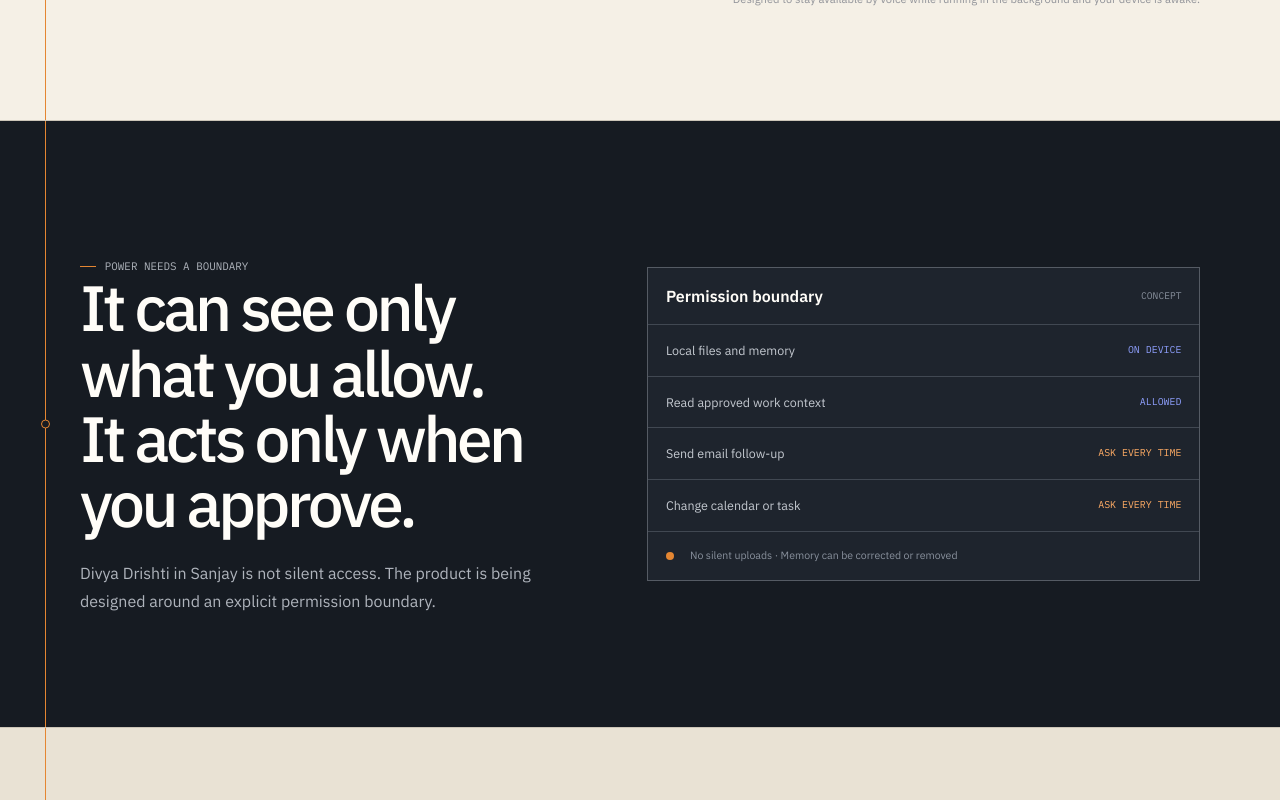
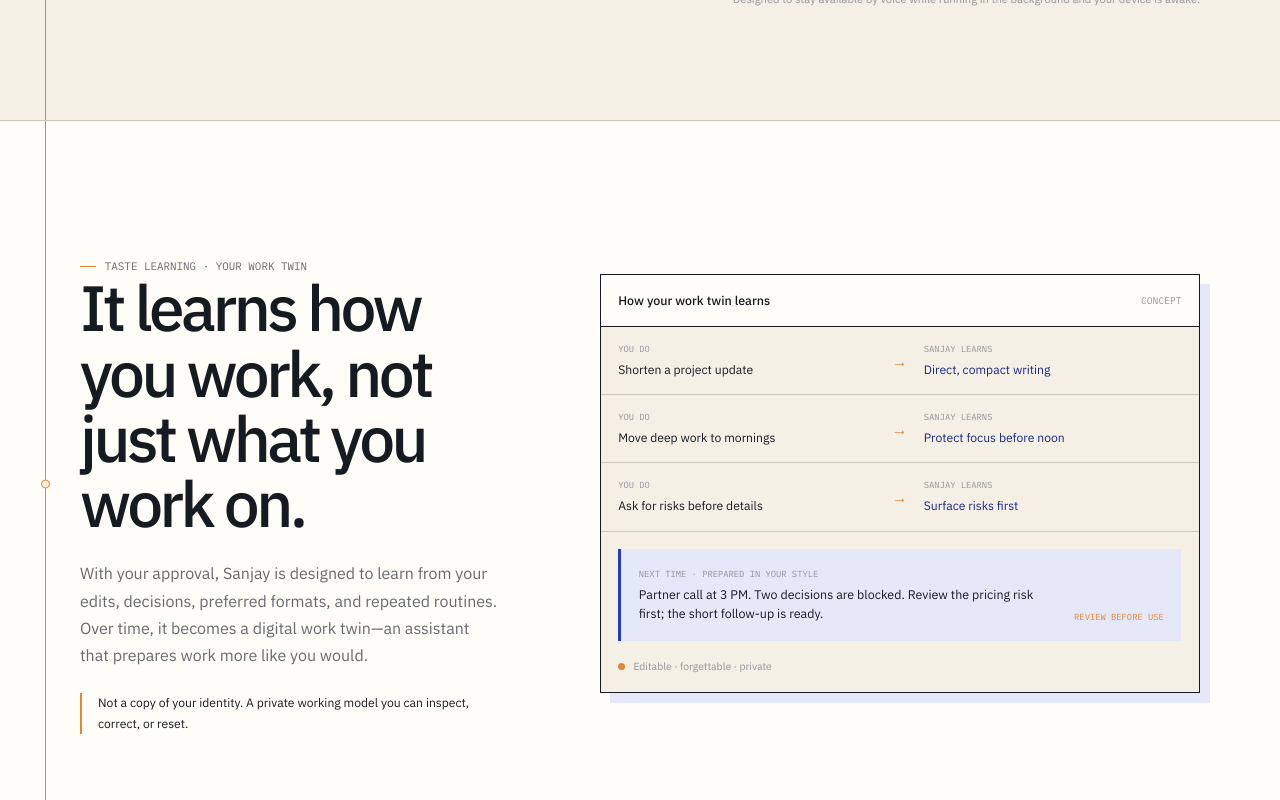
Before and after one commit to GeekyKartikey/Sanjay-AI-Immersion, a Next.js app: page / in a window 1280 px wide. Shown: the part 2000-2800 px from the top of the page. Built offline with nearby package versions, Linux system fonts and the light colour scheme; no server answers.

Commit message:
add taste learning work twin section

```diff
--- a/app/globals.css
+++ b/app/globals.css
@@ -1279,6 +1279,25 @@
 .prepared-output span { color: var(--saffron); font-family: var(--font-ibm-plex-mono), monospace; font-size: .58rem; text-transform: uppercase; }
 .availability-note { margin: 1rem 0 0; color: var(--faint); font-size: .7rem; text-align: right; }
 
+.taste-section { background: var(--white); }
+.taste-layout { display: grid; grid-template-columns: .82fr 1.18fr; gap: clamp(3rem, 8vw, 7rem); align-items: center; }
+.taste-copy > p { max-width: 560px; margin: 1.5rem 0 0; color: var(--muted); line-height: 1.7; }
+.taste-copy .twin-note { padding-left: 1rem; border-left: 2px solid var(--saffron); color: var(--ink); font-size: .76rem; }
+.taste-console { border: 1px solid var(--ink); background: var(--paper); box-shadow: 10px 10px 0 var(--blue-pale); }
+.taste-head { display: flex; align-items: center; justify-content: space-between; gap: 1rem; padding: 1rem 1.1rem; border-bottom: 1px solid var(--ink); background: var(--white); }
+.taste-head strong { font-size: .78rem; font-weight: 500; }
+.taste-head span { color: var(--faint); font-family: var(--font-ibm-plex-mono), monospace; font-size: .6rem; text-transform: uppercase; }
+.learning-row { display: grid; grid-template-columns: 1fr auto 1fr; align-items: center; gap: 1rem; padding: 1rem 1.1rem; border-bottom: 1px solid var(--line); }
+.learning-row span, .learning-row strong { font-size: .76rem; font-weight: 400; line-height: 1.45; }
+.learning-row strong { color: var(--blue-dark); }
+.learning-row small, .adapted-output small { display: block; margin-bottom: .3rem; color: var(--faint); font-family: var(--font-ibm-plex-mono), monospace; font-size: .55rem; text-transform: uppercase; }
+.learning-row i { color: var(--saffron); font-style: normal; }
+.adapted-output { display: grid; grid-template-columns: 1fr auto; align-items: end; gap: 1rem; margin: 1.1rem; padding: 1.1rem; border-left: 3px solid var(--blue); background: var(--blue-pale); }
+.adapted-output p { margin: 0; color: var(--ink); font-size: .78rem; line-height: 1.55; }
+.adapted-output > span { color: var(--saffron); font-family: var(--font-ibm-plex-mono), monospace; font-size: .55rem; text-transform: uppercase; white-space: nowrap; }
+.taste-control { display: flex; align-items: center; gap: .5rem; margin: 0; padding: 0 1.1rem 1.1rem; color: var(--faint); font-size: .65rem; }
+.taste-control i { width: .45rem; height: .45rem; border-radius: 50%; background: var(--saffron); }
+
 .privacy-section { color: var(--white); background: var(--ink); }
 .privacy-section .drishti-spine { background: var(--saffron); }
 .privacy-section .drishti-spine::before { background: var(--ink); }
@@ -1313,12 +1332,12 @@
   .hero-layout { grid-template-columns: 1fr; min-height: auto; }
   .hero-copy { max-width: 800px; }
   .drishti-stage { max-width: 720px; width: 100%; }
-  .origin-layout, .orchestration-heading, .privacy-layout, .waitlist-layout { grid-template-columns: 1fr; gap: 3rem; }
+  .origin-layout, .orchestration-heading, .taste-layout, .privacy-layout, .waitlist-layout { grid-template-columns: 1fr; gap: 3rem; }
 }
 
 @media (max-width: 760px) {
   .wordmark::after { display: none; }
-  .nav-links > a:first-child, .nav-links > a:nth-child(2) { display: none; }
+  .nav-links > a:first-child, .nav-links > a:nth-child(2), .nav-links > a:nth-child(3) { display: none; }
   .hero { min-height: auto; padding: 2rem 0 3.5rem; }
   .hero-layout { gap: 2.5rem; }
   .hero h1 { font-size: clamp(2.8rem, 13vw, 4rem); }
@@ -1330,6 +1349,7 @@
   .stage-result { grid-template-columns: 1fr; gap: .45rem; }
   .system-section { padding: 4.5rem 0; }
   .system-section h2 { font-size: clamp(2.5rem, 12vw, 3.6rem); }
+  .taste-section h2 { font-size: clamp(2.35rem, 10.5vw, 3.2rem); }
   .translation-line { grid-template-columns: auto 1fr; }
   .translation-line i { display: none; }
   .orchestration-canvas { grid-template-columns: 1fr; }
@@ -1337,4 +1357,7 @@
   .orchestration-canvas > div:last-child { border-bottom: 0; }
   .spoken-command { margin-top: 1.5rem; }
   .availability-note { text-align: left; }
+  .learning-row { grid-template-columns: 1fr; gap: .55rem; }
+  .learning-row i { transform: rotate(90deg); }
+  .adapted-output { grid-template-columns: 1fr; align-items: start; }
 }
--- a/app/page.tsx
+++ b/app/page.tsx
@@ -6,6 +6,7 @@
   DivyaDrishtiSection,
   OrchestrationSection,
   PrivacySection,
+  TasteLearningSection,
   WaitlistSection,
 } from "@/components/sections";
 
@@ -31,6 +32,7 @@
         <Hero />
         <DivyaDrishtiSection />
         <OrchestrationSection />
+        <TasteLearningSection />
         <PrivacySection />
         <WaitlistSection />
       </main>
--- a/components/navigation.tsx
+++ b/components/navigation.tsx
@@ -8,6 +8,7 @@
         <div className="nav-links">
           <a href="#drishti">Divya Drishti</a>
           <a href="#orchestration">How it works</a>
+          <a href="#taste">Taste learning</a>
           <a href="#privacy">Privacy</a>
           <a className="nav-cta" href="#waitlist">
             Join the beta
--- a/components/sections.tsx
+++ b/components/sections.tsx
@@ -86,6 +86,63 @@
   );
 }
 
+export function TasteLearningSection() {
+  return (
+    <section className="system-section taste-section" id="taste">
+      <div className="drishti-spine" aria-hidden="true" />
+      <div className="container taste-layout">
+        <div className="taste-copy">
+          <SectionMarker label="Taste learning · Your work twin" />
+          <h2>It learns how you work, not just what you work on.</h2>
+          <p>
+            With your approval, Sanjay is designed to learn from your edits,
+            decisions, preferred formats, and repeated routines. Over time, it
+            becomes a digital work twin—an assistant that prepares work more
+            like you would.
+          </p>
+          <p className="twin-note">
+            Not a copy of your identity. A private working model you can
+            inspect, correct, or reset.
+          </p>
+        </div>
+
+        <div className="taste-console" aria-label="Example of Sanjay learning your work preferences">
+          <div className="taste-head">
+            <strong>How your work twin learns</strong>
+            <span>Concept</span>
+          </div>
+          <div className="learning-row">
+            <span><small>You do</small>Shorten a project update</span>
+            <i aria-hidden="true">→</i>
+            <strong><small>Sanjay learns</small>Direct, compact writing</strong>
+          </div>
+          <div className="learning-row">
+            <span><small>You do</small>Move deep work to mornings</span>
+            <i aria-hidden="true">→</i>
+            <strong><small>Sanjay learns</small>Protect focus before noon</strong>
+          </div>
+          <div className="learning-row">
+            <span><small>You do</small>Ask for risks before details</span>
+            <i aria-hidden="true">→</i>
+            <strong><small>Sanjay learns</small>Surface risks first</strong>
+          </div>
+          <div className="adapted-output">
+            <div>
+              <small>Next time · Prepared in your style</small>
+              <p>
+                Partner call at 3 PM. Two decisions are blocked. Review the
+                pricing risk first; the short follow-up is ready.
+              </p>
+            </div>
+            <span>Review before use</span>
+          </div>
+          <p className="taste-control"><i /> Editable · forgettable · private</p>
+        </div>
+      </div>
+    </section>
+  );
+}
+
 export function PrivacySection() {
   return (
     <section className="system-section privacy-section" id="privacy">
```
Also changed, not shown: 1 other file (tests, documents, lock files or other folders).
